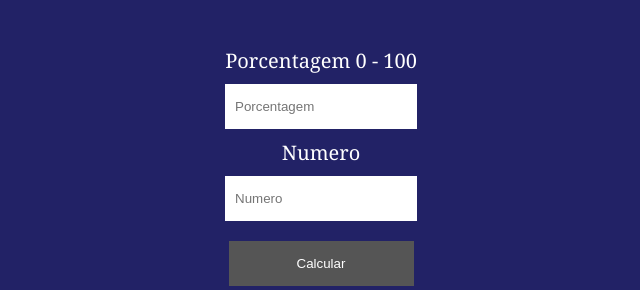
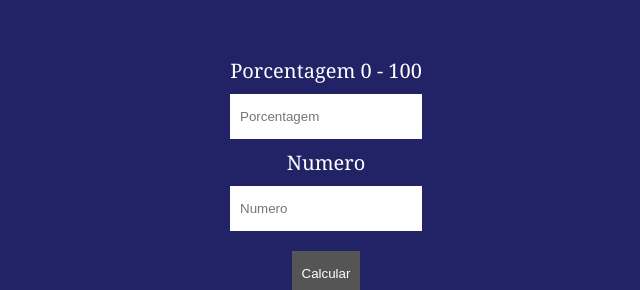
Before and after one commit to Gultzz/porcentagem, a plain HTML site: page index.html in a window 1280 px wide. Shown: the part 208-498 px from the top of the page, without its empty margins (319-959 px from the left). Drawn offline with Linux system fonts and the light colour scheme.

Commit message:
Add files via upload

```diff
--- a/index.html
+++ b/index.html
@@ -4,6 +4,7 @@
     <meta charset="UTF-8">
     <meta http-equiv="X-UA-Compatible" content="IE=edge">
     <meta name="viewport" content="width=device-width, initial-scale=1.0">
+    <meta name="theme-color" content="#226" />
     <link rel="stylesheet" href="style.css">
     <title>Porcentagem</title>
 </head>
--- a/style.css
+++ b/style.css
@@ -17,6 +17,7 @@ body{
     flex-direction: column;
     justify-content: center;
     align-items: center;
+    margin: 10px 5px;
 }
 input{
     margin: 10px 0;
@@ -24,8 +25,6 @@ input{
 }
 .botao{
     text-align: center;
-    min-width: 185px;
-    max-width: 350px;
     padding: 15px 10px 15px 10px;
     cursor: pointer;
     background-color: #555;
```
